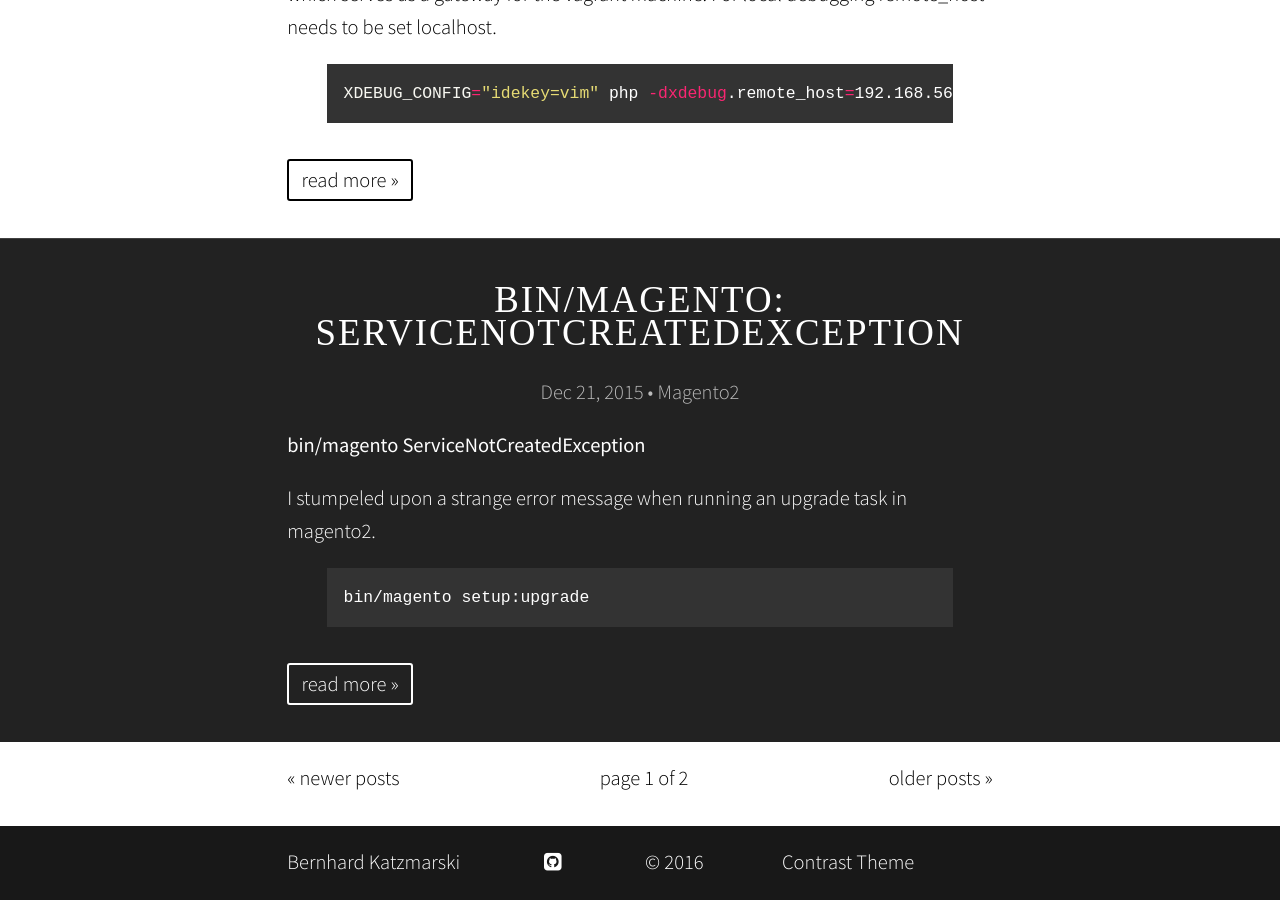
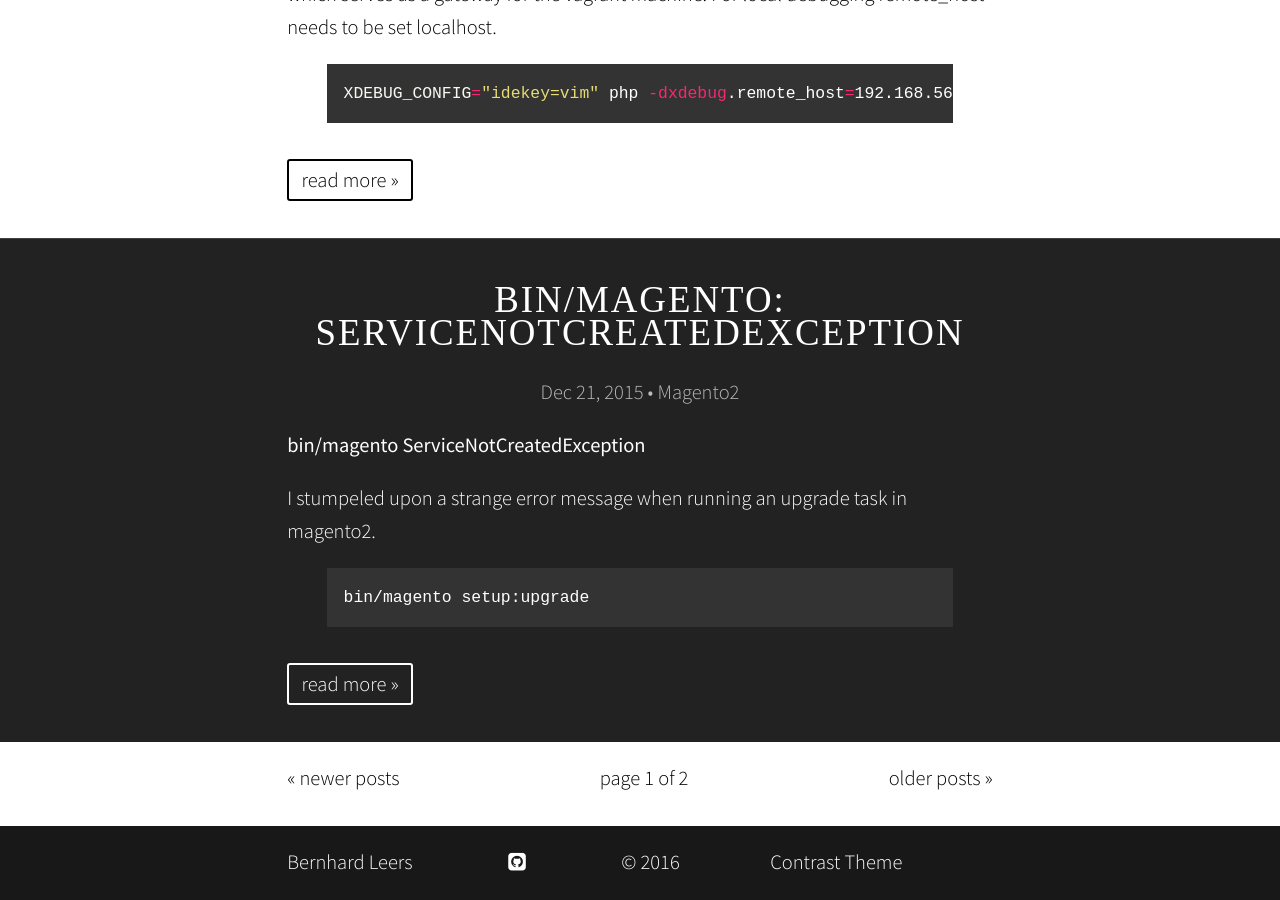
Before and after one commit to bka/bka.github.io, a Jekyll site: the page built from index.html, in a window 1280 px wide and 900 px high, scrolled down 10974 px. Built offline with Jekyll 4.4.1, drawn with Linux system fonts in a browser that asks for light colours; nearby versions of some CDN libraries; some web fonts are replaced; the list of posts is cut into pages by our own code.

Commit message:
yes, I married

```diff
--- a/_config.yml
+++ b/_config.yml
@@ -1,5 +1,5 @@
 title: "bka"
-author: "Bernhard Katzmarski"
+author: "Bernhard Leers"
 description: "private blog about development stuff"
 subheading: "private blog about development stuff"
 more: "read more"
```
